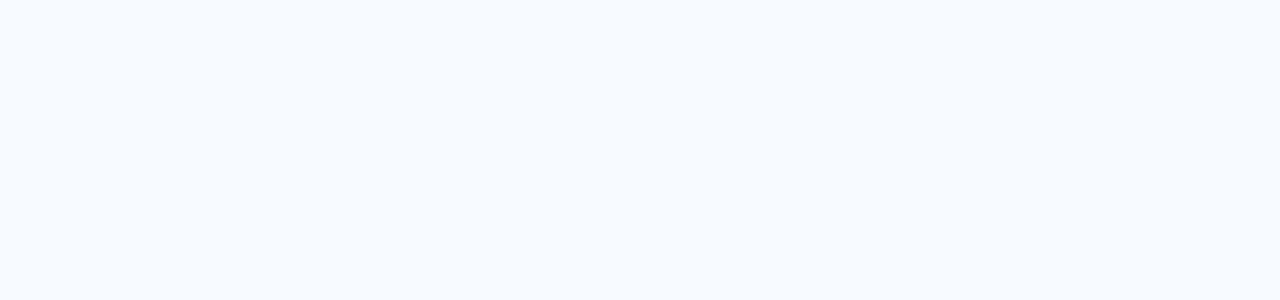
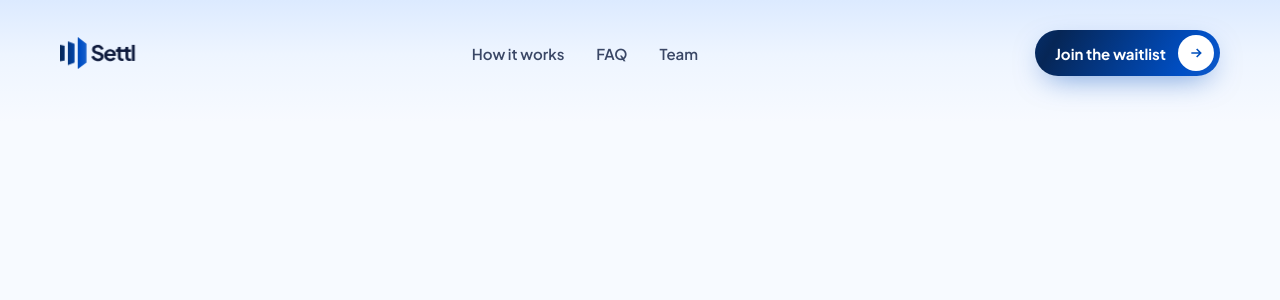
Before and after one commit to DamiduH/settl-landing, a Next.js app: page / in a window 1280 px wide. Shown: the top 300 px of the page. Built offline with nearby package versions, Linux system fonts and the light colour scheme.

Commit message:
feat: add site header with logo, nav links and waitlist button

```diff
--- a/app/layout.tsx
+++ b/app/layout.tsx
@@ -4,6 +4,7 @@ import "./globals.css";
 import "./styles/motion.css";
 import "./styles/logo.css";
 import "./styles/buttons.css";
+import "./styles/hero.css";
 
 const jakarta = Plus_Jakarta_Sans({
   subsets: ["latin"],
--- a/app/page.tsx
+++ b/app/page.tsx
@@ -1,3 +1,14 @@
+import { BrandDefs } from "@/components/BrandDefs";
+import { ModalProvider } from "@/components/ModalProvider";
+import { Hero } from "@/components/sections/Hero";
+
 export default function Home() {
-  return <main />;
+  return (
+    <ModalProvider>
+      <div className="page">
+        <BrandDefs />
+        <Hero />
+      </div>
+    </ModalProvider>
+  );
 }
--- /dev/null
+++ b/app/styles/hero.css
@@ -0,0 +1,76 @@
+.hero {
+  position: relative;
+  background: linear-gradient(180deg, #dceaff 0%, #eef5ff 45%, #f7faff 100%);
+  padding-bottom: 40px;
+}
+
+/* Header and navigation */
+.site-header {
+  position: relative;
+  z-index: 3;
+  max-width: 1200px;
+  margin: 0 auto;
+  padding: 24px 20px 0;
+}
+.site-header__row {
+  display: flex;
+  align-items: center;
+  justify-content: space-between;
+  gap: 16px;
+  flex-wrap: wrap;
+  padding: 6px 0;
+}
+.site-header__home {
+  display: flex;
+  align-items: center;
+  min-height: 44px;
+}
+.navlinks {
+  display: flex;
+  gap: 4px;
+  flex-wrap: wrap;
+}
+.navl {
+  position: relative;
+  color: var(--ink-soft);
+  text-decoration: none;
+  font-weight: 600;
+  font-size: 15px;
+  padding: 12px 14px;
+  transition: color 0.2s;
+}
+.navl::after {
+  content: "";
+  position: absolute;
+  left: 14px;
+  right: 14px;
+  bottom: 6px;
+  height: 2px;
+  border-radius: 2px;
+  background: linear-gradient(90deg, #3976d2, #004fc5);
+  transform: scaleX(0);
+  transform-origin: left;
+  transition: transform 0.3s var(--ease-out);
+}
+.navl:hover {
+  color: var(--brand);
+}
+.navl:hover::after {
+  transform: scaleX(1);
+}
+.btn.navcta {
+  min-height: 46px;
+  padding: 4px 6px 4px 20px;
+  font-size: 15px;
+}
+
+@media (max-width: 640px) {
+  .navlinks {
+    display: none;
+  }
+  .btn.navcta {
+    min-height: 44px;
+    font-size: 14px;
+    padding: 3px 4px 3px 16px;
+  }
+}
--- /dev/null
+++ b/components/sections/Header.tsx
@@ -0,0 +1,20 @@
+import { WaitlistButton } from "../CtaButtons";
+import { Logo } from "../Logo";
+
+export function Header() {
+  return (
+    <header className="site-header">
+      <div className="site-header__row u">
+        <a href="#" aria-label="Settl home" className="site-header__home">
+          <Logo height={32} decorative />
+        </a>
+        <nav className="navlinks" aria-label="Main">
+          <a className="navl" href="#how">How it works</a>
+          <a className="navl" href="#faq">FAQ</a>
+          <a className="navl" href="#team">Team</a>
+        </nav>
+        <WaitlistButton className="navcta" compact />
+      </div>
+    </header>
+  );
+}
--- /dev/null
+++ b/components/sections/Hero.tsx
@@ -0,0 +1,9 @@
+import { Header } from "./Header";
+
+export function Hero() {
+  return (
+    <section className="hero">
+      <Header />
+    </section>
+  );
+}
```
